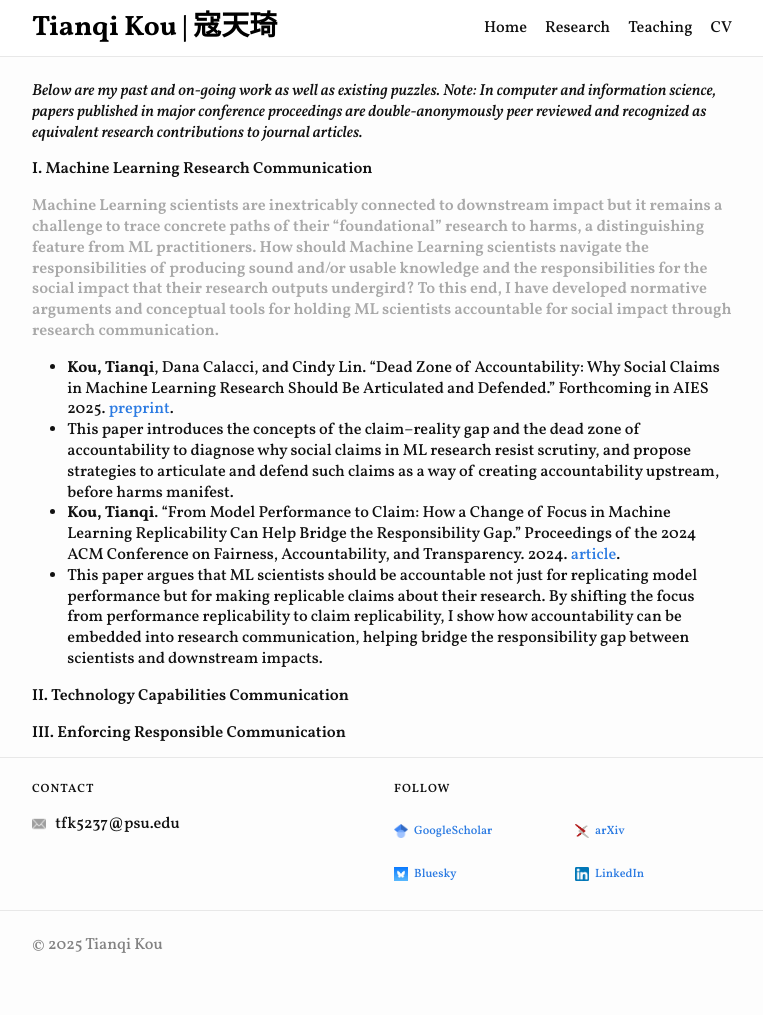
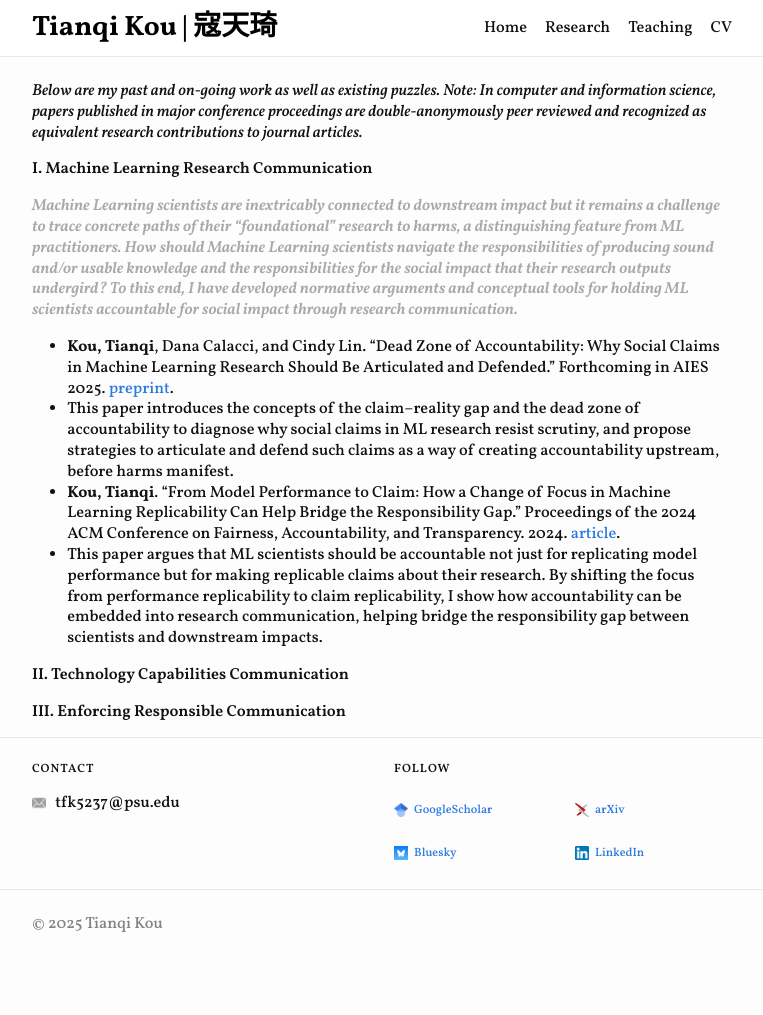
Before and after one commit to koutianqi/koutianqi.github.io, a Jekyll site: the page built from pages/research.markdown, in a window 1280 px wide. Shown: the whole page, without its empty margins (258-1021 px from the left). Built offline with Jekyll 4.4.1, drawn with Linux system fonts in a browser that asks for light colours.

Commit message:
Update research.markdown

```diff
--- a/pages/research.markdown
+++ b/pages/research.markdown
@@ -6,7 +6,7 @@ title: "Tianqi Kou"
 _Below are my past and on-going work as well as existing puzzles. Note: In computer and information science, papers published in major conference proceedings are double-anonymously peer reviewed and recognized as equivalent research contributions to journal articles._
 
 ### I. Machine Learning Research Communication
-### <span style="color: #A9A9A9;">Machine Learning scientists are inextricably connected to downstream impact but it remains a challenge to trace concrete paths of their “foundational” research to harms, a distinguishing feature from ML practitioners. How should Machine Learning scientists navigate the responsibilities of producing sound and/or usable knowledge and the responsibilities for the social impact that their research outputs undergird? To this end, I have developed normative arguments and conceptual tools for holding ML scientists accountable for social impact through research communication.</span>
+### _<span style="color: #A9A9A9;">Machine Learning scientists are inextricably connected to downstream impact but it remains a challenge to trace concrete paths of their “foundational” research to harms, a distinguishing feature from ML practitioners. How should Machine Learning scientists navigate the responsibilities of producing sound and/or usable knowledge and the responsibilities for the social impact that their research outputs undergird? To this end, I have developed normative arguments and conceptual tools for holding ML scientists accountable for social impact through research communication.</span>_
 
 - **Kou, Tianqi**, Dana Calacci, and Cindy Lin. "Dead Zone of Accountability: Why Social Claims in Machine Learning Research Should Be Articulated and Defended." Forthcoming in AIES 2025. [preprint](https://arxiv.org/pdf/2404.13131?).
  - This paper introduces the concepts of the claim–reality gap and the dead zone of accountability to diagnose why social claims in ML research resist scrutiny, and propose strategies to articulate and defend such claims as a way of creating accountability upstream, before harms manifest.
```
